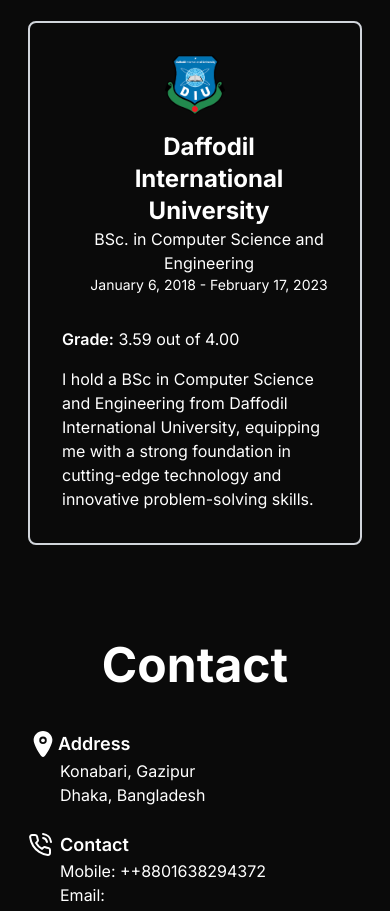
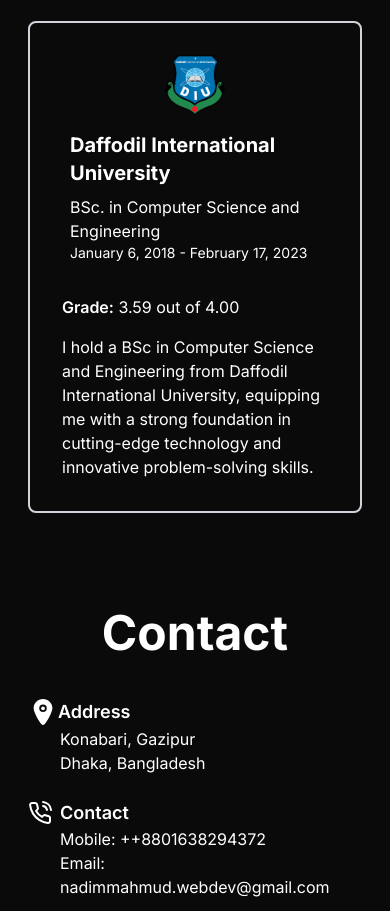
Before and after one commit to Nadim-Nion/nion-portfolio, a React (Vite) app: page / in a window 390 px wide. Shown: the part 6160-7071 px from the top of the page. Built offline with nearby package versions, Linux system fonts and the light colour scheme.

Commit message:
design fixed in education for mobile

```diff
--- a/src/components/Education/Education.jsx
+++ b/src/components/Education/Education.jsx
@@ -12,8 +12,8 @@
                     <div className='flex justify-center items-center mb-4 md:mb-0'>
                         <img src={img} className='w-[60px] h-[60px]' alt="Daffodil International University" />
                     </div>
-                    <div className='ml-7 text-white text-center md:text-left'>
-                        <h3 className='text-2xl font-bold'>Daffodil International University</h3>
+                    <div className='ml-2 md:ml-4 text-white text-left'>
+                        <h3 className='text-xl md:text-2xl font-bold mb-2 md:mb-0'>Daffodil International University</h3>
                         <h4 className='text-md'>BSc. in Computer Science and Engineering</h4>
                         <h5 className='text-sm'>January 6, 2018 - February 17, 2023</h5>
                     </div>
```
